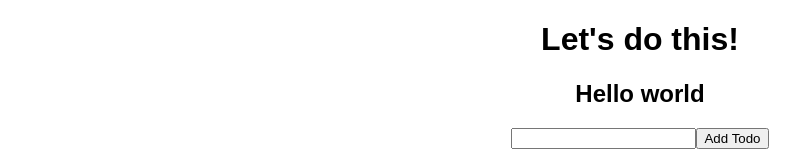
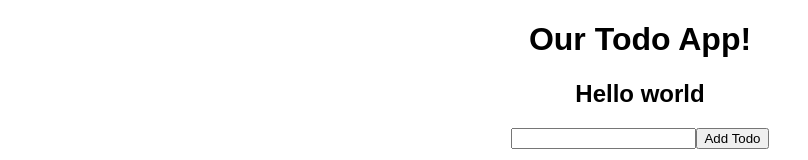
Before and after one commit to crispinonicky/react-todo-app, a React (Create React App) app: page / in a window 1280 px wide. Shown: the top 160 px of the page, without its empty margins (0-808 px from the left). Built offline with nearby package versions, Linux system fonts and the light colour scheme.

Commit message:
user input clears upon submission

```diff
--- a/src/App.js
+++ b/src/App.js
@@ -31,7 +31,11 @@ class App extends Component {
 
   formSubmitted(event) {
     event.preventDefault();
+
+
+
     this.setState({
+      newTodo: '',
       todos: [
         ...this.state.todos,
         {
@@ -51,7 +55,7 @@ class App extends Component {
   render() {
     return (
       <div className="App">
-        <h1>Let's do this!</h1>
+        <h1>Our Todo App!</h1>
         <h2>{this.state.message}</h2>
         <form onSubmit={event => this.formSubmitted(event)}>
           <label htmlFor="newTodo" />
@@ -59,6 +63,7 @@ class App extends Component {
             onChange={event => this.newTodoChanged(event)}
             id="newTodo"
             name="newTodo"
+            value={this.state.newTodo}
           />
           <button type="submit">Add Todo</button>
         </form>
```
